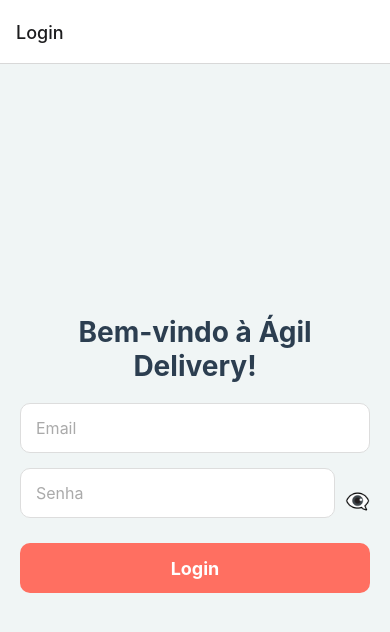
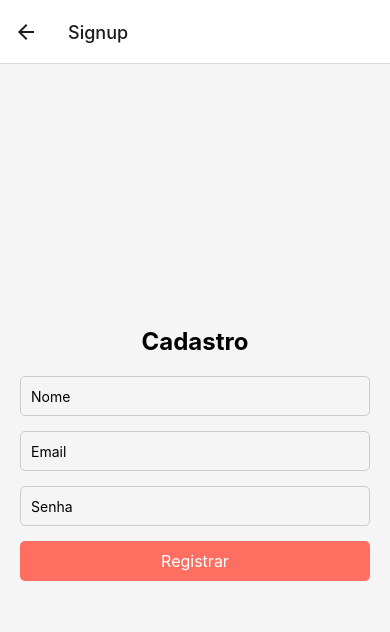
Before and after one commit to juniormieg/app-de-entrega, a React Native app: screen /Signup in a window 390 px wide. Shown: the top 632 px of the page. Built offline with nearby package versions, Linux system fonts and the light colour scheme.

Commit message:
feat: função de cadastro

```diff
--- a/App.js
+++ b/App.js
@@ -1,9 +1,9 @@
 import React from "react";
 import { NavigationContainer } from "@react-navigation/native";
 import { createStackNavigator } from "@react-navigation/stack";
-import LoginScreen from "./screen/teladelogin"; // Verifique se o caminho está correto
-import Home from "./screen/home"; // Verifique se o caminho está correto
-
+import LoginScreen from "./screen/teladelogin";
+import Home from "./screen/home";
+import Cadastro from "./screen/cadastro";
 const Stack = createStackNavigator();
 
 export default function App() {
@@ -12,6 +12,7 @@
       <Stack.Navigator initialRouteName="Login">
         <Stack.Screen name="Login" component={LoginScreen} />
         <Stack.Screen name="Home" component={Home} />
+        <Stack.Screen name="Signup" component={Cadastro} />
       </Stack.Navigator>
     </NavigationContainer>
   );
--- a/components/SettingsModal.js
+++ b/components/SettingsModal.js
@@ -8,7 +8,13 @@
   StyleSheet,
 } from "react-native";
 
-const SettingsModal = ({ visible, onClose, darkTheme, onToggleTheme }) => {
+const SettingsModal = ({
+  visible,
+  onClose,
+  darkTheme,
+  onToggleTheme,
+  onLogout,
+}) => {
   return (
     <Modal
       animationType="slide"
@@ -23,6 +29,9 @@
             <Text style={styles.optionText}>Tema Escuro</Text>
             <Switch value={darkTheme} onValueChange={onToggleTheme} />
           </View>
+          <TouchableOpacity onPress={onLogout} style={styles.logoutButton}>
+            <Text style={styles.logoutButtonText}>Logout</Text>
+          </TouchableOpacity>
           <TouchableOpacity onPress={onClose} style={styles.closeButton}>
             <Text style={styles.closeButtonText}>Fechar</Text>
           </TouchableOpacity>
@@ -60,8 +69,18 @@
   optionText: {
     fontSize: 16,
   },
+  logoutButton: {
+    marginTop: 20,
+    padding: 10,
+    backgroundColor: "#f44336",
+    borderRadius: 8,
+  },
+  logoutButtonText: {
+    color: "#fff",
+    fontWeight: "bold",
+  },
   closeButton: {
-    marginTop: 20,
+    marginTop: 10,
     padding: 10,
     backgroundColor: "#2196F3",
     borderRadius: 8,
--- a/package.json
+++ b/package.json
@@ -10,6 +10,8 @@
   },
   "dependencies": {
     "@expo/metro-runtime": "~3.2.3",
+    "@react-native-firebase/app": "^21.2.0",
+    "@react-native-firebase/auth": "^21.2.0",
     "@react-navigation/native": "^6.1.18",
     "@react-navigation/stack": "^6.4.1",
     "expo": "~51.0.28",
--- /dev/null
+++ b/screen/cadastro.js
@@ -0,0 +1,157 @@
+import React, { useState } from "react";
+import {
+  View,
+  Text,
+  TextInput,
+  TouchableOpacity,
+  StyleSheet,
+  Alert,
+  ActivityIndicator,
+} from "react-native";
+import { initializeApp } from "firebase/app";
+import {
+  getAuth,
+  createUserWithEmailAndPassword,
+  updateProfile,
+} from "firebase/auth";
+
+// Inicializa o Firebase
+const firebaseConfig = {
+  apiKey: "AIzaSyCzp9nDCsT8Isl9M1E8tA2W-INOScXnA3A",
+  authDomain: "ps-ux-af96f.firebaseapp.com",
+  projectId: "ps-ux-af96f",
+  storageBucket: "ps-ux-af96f.appspot.com",
+  messagingSenderId: "431452422186",
+  appId: "1:431452422186:web:1bde0f7e084628952f4353",
+};
+
+// Inicializa o Firebase
+const app = initializeApp(firebaseConfig);
+const auth = getAuth(app);
+
+const Cadastro = ({ navigation }) => {
+  const [name, setName] = useState("");
+  const [email, setEmail] = useState("");
+  const [password, setPassword] = useState("");
+  const [loading, setLoading] = useState(false);
+
+  const handleRegister = async () => {
+    console.log("Botão Registrar foi pressionado");
+    if (!email || !password) {
+      Alert.alert("Erro", "Preencha todos os campos.");
+      return;
+    }
+
+    setLoading(true);
+    try {
+      const userCredential = await createUserWithEmailAndPassword(
+        auth,
+        email,
+        password
+      );
+      const user = userCredential.user;
+
+      // Atualiza o perfil do usuário
+      await updateProfile(user, {
+        displayName: name,
+      });
+
+      Alert.alert("Sucesso", "Conta criada com sucesso!");
+
+      // Redirecionar para a tela de login
+      navigation.navigate("Login"); // Certifique-se de que o nome da tela de login esteja correto
+    } catch (error) {
+      console.error("Erro ao registrar:", error);
+      if (error.code === "auth/email-already-in-use") {
+        Alert.alert("Erro", "Esse email já está em uso.");
+      } else if (error.code === "auth/invalid-email") {
+        Alert.alert("Erro", "Email inválido.");
+      } else if (error.code === "auth/weak-password") {
+        Alert.alert("Erro", "A senha deve ter pelo menos 6 caracteres.");
+      } else {
+        Alert.alert("Erro", "Erro ao criar conta. Tente novamente.");
+      }
+    } finally {
+      setLoading(false);
+    }
+  };
+
+  return (
+    <View style={styles.container}>
+      <Text style={styles.title}>Cadastro</Text>
+
+      <TextInput
+        style={styles.input}
+        placeholder="Nome"
+        value={name}
+        onChangeText={setName}
+      />
+
+      <TextInput
+        style={styles.input}
+        placeholder="Email"
+        keyboardType="email-address"
+        value={email}
+        onChangeText={setEmail}
+      />
+
+      <TextInput
+        style={styles.input}
+        placeholder="Senha"
+        secureTextEntry
+        value={password}
+        onChangeText={setPassword}
+      />
+
+      <TouchableOpacity
+        style={[styles.button, loading && styles.buttonDisabled]}
+        onPress={handleRegister}
+        disabled={loading}
+      >
+        {loading ? (
+          <ActivityIndicator color="#fff" />
+        ) : (
+          <Text style={styles.buttonText}>Registrar</Text>
+        )}
+      </TouchableOpacity>
+    </View>
+  );
+};
+
+const styles = StyleSheet.create({
+  container: {
+    flex: 1,
+    padding: 20,
+    backgroundColor: "#f5f5f5",
+    justifyContent: "center",
+  },
+  title: {
+    fontSize: 24,
+    fontWeight: "bold",
+    marginBottom: 20,
+    textAlign: "center",
+  },
+  input: {
+    height: 40,
+    borderColor: "#ccc",
+    borderWidth: 1,
+    borderRadius: 5,
+    paddingHorizontal: 10,
+    marginBottom: 15,
+  },
+  button: {
+    backgroundColor: "#ff6f61", // Cor do botão
+    padding: 10,
+    borderRadius: 5,
+    alignItems: "center",
+  },
+  buttonDisabled: {
+    backgroundColor: "#ccc",
+  },
+  buttonText: {
+    color: "#fff",
+    fontSize: 16,
+  },
+});
+
+export default Cadastro;
--- a/screen/home.js
+++ b/screen/home.js
@@ -1,5 +1,14 @@
 import React, { useState } from "react";
-import { View, Text, StyleSheet, FlatList, Modal, Switch } from "react-native";
+import {
+  View,
+  Text,
+  StyleSheet,
+  FlatList,
+  Modal,
+  Switch,
+  Alert,
+} from "react-native";
+import { getAuth, signOut } from "firebase/auth"; // Importando signOut
 import HeaderHome from "../components/Header-home";
 import CarouselHome from "../components/Carousel-home";
 import StoreList from "../components/StoreList";
@@ -19,6 +28,19 @@
 
   const toggleTheme = () => setDarkTheme(!darkTheme);
 
+  const handleLogout = async () => {
+    const auth = getAuth();
+    try {
+      await signOut(auth);
+      Alert.alert("Sucesso", "Você saiu com sucesso!");
+      // Aqui você pode redirecionar para a tela de login
+      // navigation.navigate('Login'); // Descomente e substitua pelo nome da sua tela de login
+    } catch (error) {
+      console.error("Erro ao fazer logout:", error);
+      Alert.alert("Erro", "Não foi possível sair. Tente novamente.");
+    }
+  };
+
   return (
     <View
       style={[
@@ -34,6 +56,7 @@
         onClose={toggleModal}
         darkTheme={darkTheme}
         onToggleTheme={toggleTheme}
+        onLogout={handleLogout} // Passando a função de logout
       />
     </View>
   );
--- a/screen/teladelogin.js
+++ b/screen/teladelogin.js
@@ -25,14 +25,15 @@
       return;
     }
 
-    console.log("Tentando login com:", email, password); // Verifique os valores aqui
     signInWithEmailAndPassword(auth, email, password)
       .then(() => navigation.replace("Home"))
       .catch((loginError) => {
-        console.log("Erro no login:", loginError); // Verifique o erro aqui
         if (loginError.code === "auth/user-not-found") {
           createUserWithEmailAndPassword(auth, email, password)
-            .then(() => navigation.replace("Home"))
+            .then(() => {
+              // Após o cadastro, volta para a tela de login
+              navigation.replace("Login");
+            })
             .catch((signupError) =>
               setError("Falha ao cadastrar: " + signupError.message)
             );
@@ -40,6 +41,10 @@
           setError("Falha no login: " + loginError.message);
         }
       });
+  };
+
+  const handleNavigateToSignup = () => {
+    navigation.navigate("Signup");
   };
 
   return (
@@ -69,6 +74,9 @@
       {error ? <Text style={styles.errorText}>{error}</Text> : null}
       <TouchableOpacity style={styles.button} onPress={handleLogin}>
         <Text style={styles.buttonText}>Login</Text>
+      </TouchableOpacity>
+      <TouchableOpacity onPress={handleNavigateToSignup}>
+        <Text style={styles.signupText}>Não tem uma conta? Cadastre-se</Text>
       </TouchableOpacity>
     </View>
   );
@@ -128,4 +136,9 @@
     fontSize: 18,
     fontWeight: "bold",
   },
+  signupText: {
+    marginTop: 15,
+    color: "#2c3e50",
+    fontSize: 16,
+  },
 });
```
Also changed, not shown: 1 other file (tests, documents, lock files or other folders).
